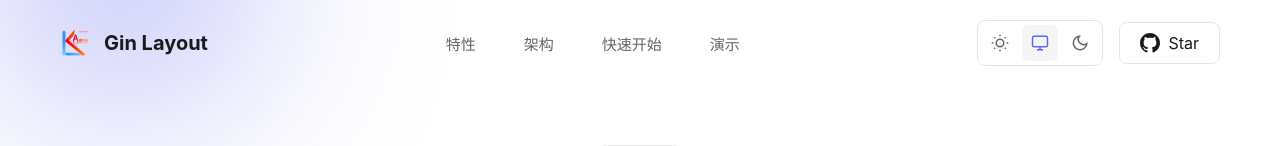
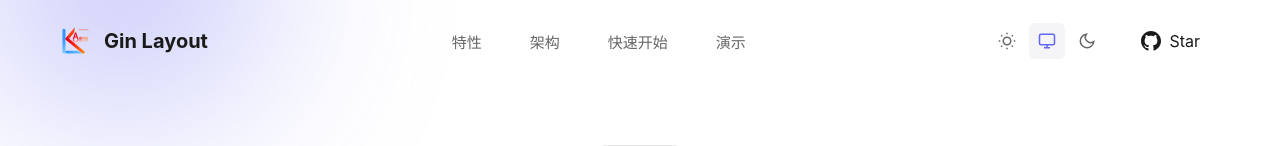
Before and after one commit to wannanbigpig/go-layout-website, a Vue app: page / in a window 1280 px wide. Shown: the top 146 px of the page. Built offline with nearby package versions, Linux system fonts and the light colour scheme.

Commit message:
Remove borders from theme switcher and GitHub button, fix light mode code contrast

```diff
--- a/src/App.vue
+++ b/src/App.vue
@@ -224,13 +224,6 @@
             >
               <span class="tab-icon">🎨</span>
               <span>前端</span>
-            </button>
-            <button
-              :class="['code-tab', { active: activeTab === 'docker' }]"
-              @click="activeTab = 'docker'"
-            >
-              <span class="tab-icon">🐳</span>
-              <span>Docker</span>
             </button>
           </div>
 
@@ -507,21 +500,12 @@ npm install
 npm run dev
 
 # 构建生产版本
-npm run build`,
-  docker: `# 使用 Docker Compose 一键启动
-docker-compose up -d
-
-# 查看日志
-docker-compose logs -f
-
-# 停止服务
-docker-compose down`
+npm run build`
 }
 
 const codeTitles = {
   backend: 'terminal — backend',
-  frontend: 'terminal — frontend',
-  docker: 'terminal — docker'
+  frontend: 'terminal — frontend'
 }
 
 const highlightedCode = computed(() => {
@@ -784,10 +768,6 @@ onUnmounted(() => {
   display: flex;
   align-items: center;
   gap: 4px;
-  background: var(--color-bg-card);
-  border: 1px solid var(--color-border);
-  border-radius: var(--radius-sm);
-  padding: 4px;
 }
 
 .theme-btn {
@@ -825,8 +805,8 @@ onUnmounted(() => {
   align-items: center;
   gap: 8px;
   padding: 10px 20px;
-  background: var(--color-bg-card);
-  border: 1px solid var(--color-border);
+  background: transparent;
+  border: none;
   border-radius: var(--radius-sm);
   color: var(--color-text);
   text-decoration: none;
@@ -836,7 +816,6 @@ onUnmounted(() => {
 }
 
 .github-btn:hover {
-  border-color: var(--color-primary);
   background: var(--color-bg-secondary);
 }
 
```
